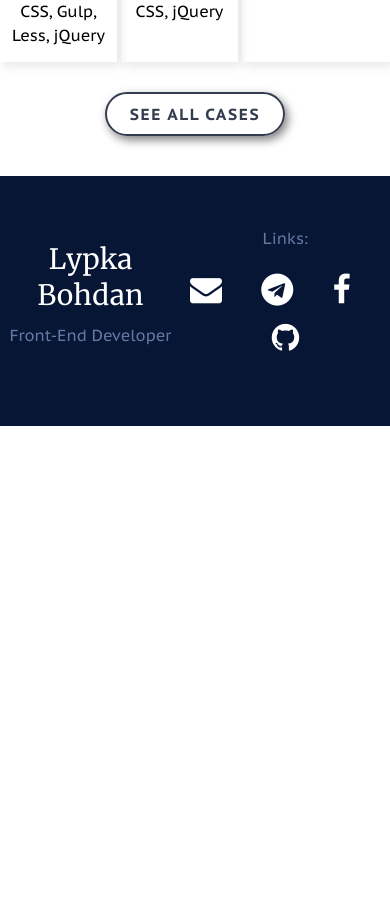
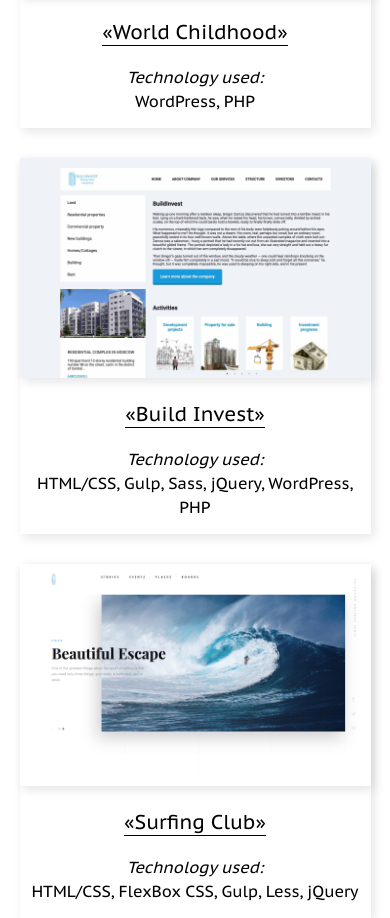
Before and after one commit to LypkaB/LypkaB.github.io, a plain HTML site: page index.html in a window 390 px wide. Shown: the part 3494-4412 px from the top of the page. Before the commit the page ends 3920 px from the top, so only its background shows below. Drawn offline with Linux system fonts and the light colour scheme.

Commit message:
Added adaptive for website

```diff
--- /dev/null
+++ b/css/media.css
@@ -0,0 +1,40 @@
+/*	-------------------------------------------------
+	Media
+	------------------------------------------------- */
+@media (max-width: 1160px) {
+    .container {
+        width: 100%;
+    }
+
+    /*<----- Portfolio ----->*/
+    .portfolio__projects {
+        justify-content: space-around;
+    }
+}
+
+@media (max-width: 992px) {
+    /*<----- Portfolio ----->*/
+    .portfolio-item {
+        flex-basis: 40%;
+    }
+
+    .portfolio-item__img img {
+        height: 100%;
+    }
+
+    .last {
+        margin: 0 0 30px 0;
+    }
+}
+
+@media (max-width: 576px) {
+    /*<----- Portfolio ----->*/
+    .portfolio-item {
+        flex-basis: 90%;
+    }
+
+    /*<----- Footer ----->*/
+    .footer__content-inner {
+        flex-direction: column;
+    }
+}
--- a/css/style.css
+++ b/css/style.css
@@ -54,6 +54,7 @@ li {
 
 a {
     text-decoration: none;
+    transition: 0.2s ease-out;
 }
 
 img {
@@ -125,6 +126,7 @@ header::before {
 .container {
     max-width: 1140px;
     margin: 0 auto;
+    text-align: center;
 }
 
 .portfolio {
@@ -259,6 +261,7 @@ header::before {
     background-color: #343c4e;
     position: fixed;
     bottom: 5%;
+    transform: translateX(-5%);
     left: 3%;
     box-shadow: 3px 4px 10px rgba(0, 0, 0, 0.5);
 }
--- a/index.html
+++ b/index.html
@@ -12,6 +12,7 @@
     <link rel="stylesheet" href="css/reset.css">
     <link rel="stylesheet" href="fonts/font-awesome/css/font-awesome.min.css">
     <link rel="stylesheet" href="css/style.css">
+    <link rel="stylesheet" href="css/media.css">
 </head>
 <body>
     <!-- Header -->
@@ -154,11 +155,11 @@
             </div>
             <!-- /.portfolio__com-project -->
 
-            <a href="#!" name="portfolio"></a>
-
             <div class="portfolio__projects-title training-projects">
                 Training projects
             </div>
+
+            <a href="#!" name="portfolio"></a>
 
             <div class="portfolio__projects">
 
@@ -306,11 +307,15 @@
                 </div>
                 <!-- /.portfolio__item -->
 
-                <a href="training-projects.html" class="btn__link">
-                    See all cases
-                </a>
             </div>
             <!-- /.portfolio__com-project -->
+
+            <a href="training-projects.html" class="btn__link">
+                See all cases
+            </a>
+
+
+
         </div>
         <!-- /.container -->
     </section>
```
Also changed, not shown: training-projects.html (+1 -0 lines).
